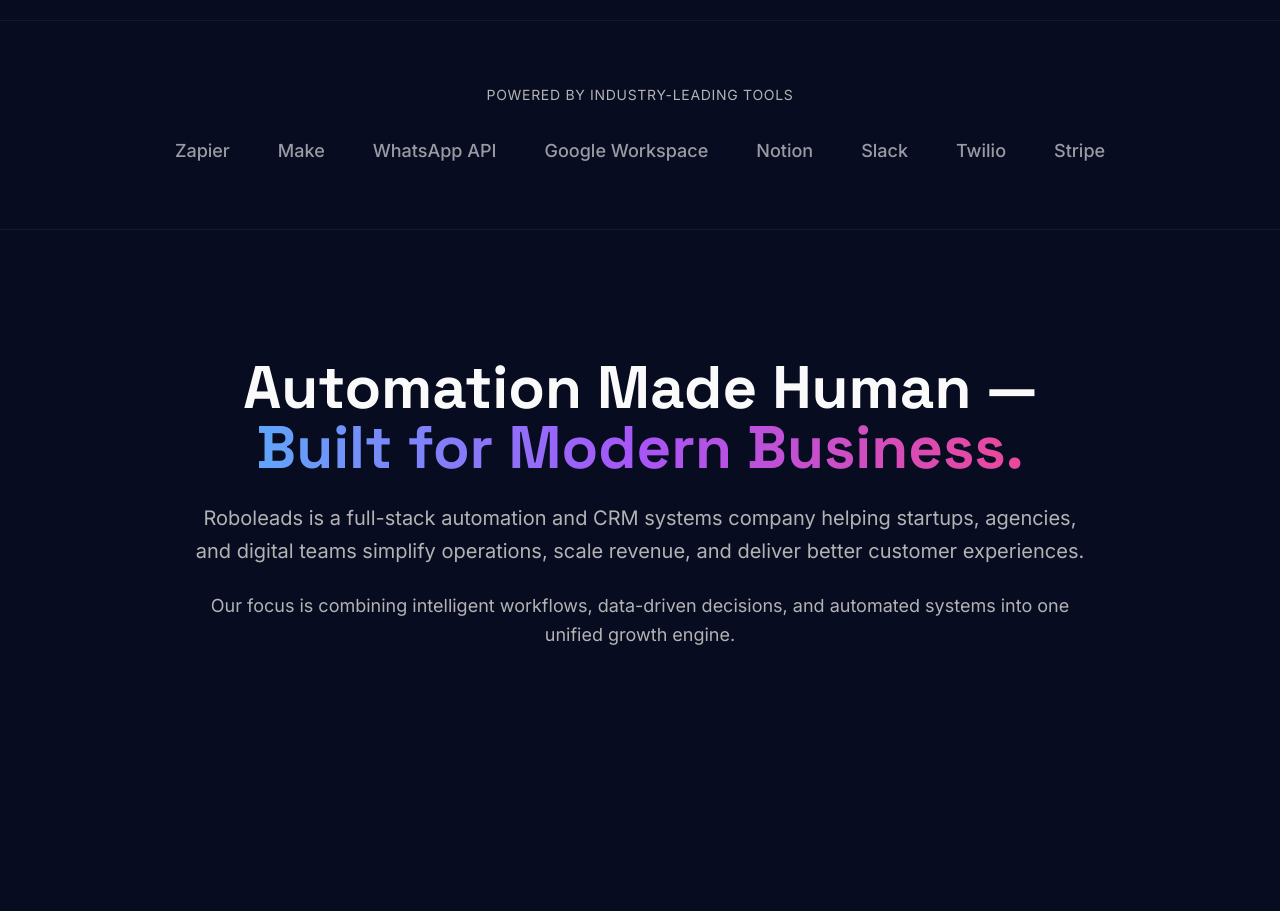
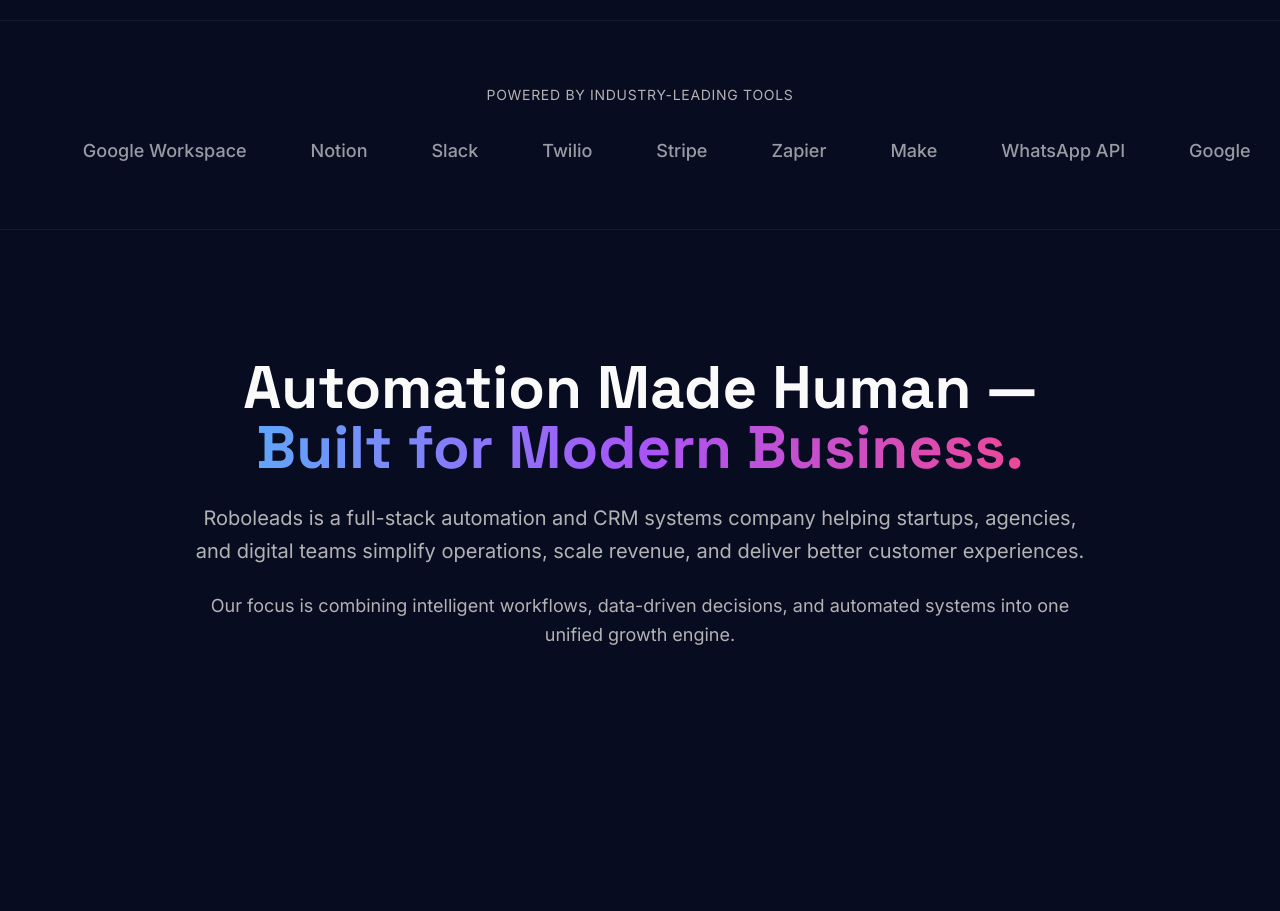
Before and after one commit to mugambilewis/roboleads-growth-engine, a React (Vite) app: page / in a window 1280 px wide. Shown: the part 780-1691 px from the top of the page. Built offline with nearby package versions, Linux system fonts and the light colour scheme; the HTML template or start-up script is replaced by a standard one.

Commit message:
Installed packages and implement trustbar carousel

```diff
--- a/src/components/TrustBar.tsx
+++ b/src/components/TrustBar.tsx
@@ -10,16 +10,22 @@ const TrustBar = () => {
     "Stripe"
   ];
 
+  // Duplicate items to ensure seamless marquee scrolling
+  const scrollingItems = [...integrations, ...integrations];
+
   return (
     <section className="py-16 border-y border-border/50">
       <div className="container mx-auto px-6">
         <p className="text-center text-muted-foreground text-sm uppercase tracking-wider mb-8">
           Powered by industry-leading tools
         </p>
-        <div className="flex flex-wrap justify-center items-center gap-8 md:gap-12">
-          {integrations.map((integration) => (
+        <div className="group relative overflow-hidden">
           <div
-              key={integration}
+            className="flex w-max items-center gap-12 md:gap-16 animate-marquee group-hover:[animation-play-state:paused] [mask-image:linear-gradient(to_right,transparent,black_10%,black_90%,transparent)]"
+          >
+            {scrollingItems.map((integration, idx) => (
+              <div
+                key={`${integration}-${idx}`}
                 className="text-foreground/60 hover:text-foreground transition-colors text-lg font-medium"
               >
                 {integration}
@@ -27,6 +33,7 @@ const TrustBar = () => {
             ))}
           </div>
         </div>
+      </div>
     </section>
   );
 };
--- a/src/index.css
+++ b/src/index.css
@@ -149,6 +149,20 @@ All colors MUST be HSL.
     animation: gradient-shift 8s ease infinite;
   }
 
+  /* Marquee animation for trust bar */
+  .animate-marquee {
+    animation: marquee-scroll 20s linear infinite;
+  }
+
+  @keyframes marquee-scroll {
+    0% {
+      transform: translateX(0%);
+    }
+    100% {
+      transform: translateX(-50%);
+    }
+  }
+
   @keyframes gradient-shift {
     0%, 100% {
       background-position: 0% 50%;
```
Also changed, not shown: 1 other file (tests, documents, lock files or other folders). Lines whose indentation alone changed are shown as unchanged.
